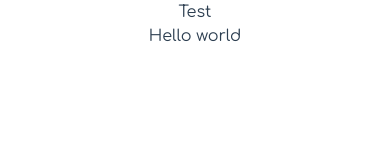
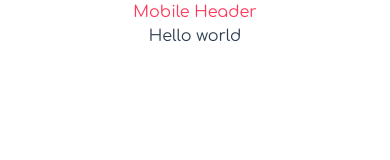
Before and after one commit to elhamhashemii/airbnb-clone, a Vue app: page / in a window 390 px wide. Shown: the top 160 px of the page. Built offline with nearby package versions, Linux system fonts and the light colour scheme.

Commit message:
wip: mobile layout file created

```diff
--- a/src/components/layout/MainLayout.vue
+++ b/src/components/layout/MainLayout.vue
@@ -1,12 +1,15 @@
 <template>
-    <AppHeader />
+    <AppHeader class="hidden md:block" />
+    <AppMobileHeader class="md:hidden" />
 </template>
 
 <script>
 import AppHeader from "./header/AppHeader.vue";
+import AppMobileHeader from "./header/AppMobileHeader.vue";
 export default {
     components: {
-        AppHeader
+        AppHeader,
+        AppMobileHeader
     }
 }
 </script>
--- a/src/components/layout/header/AppMobileHeader.vue
+++ b/src/components/layout/header/AppMobileHeader.vue
@@ -0,0 +1,3 @@
+<template>
+    <h1 class="text-primary">Mobile Header</h1>
+</template>
--- a/tailwind.config.js
+++ b/tailwind.config.js
@@ -10,8 +10,7 @@ module.exports = {
       'primary': '#ff385c',
       'secondary' : '#f7f7f7',
       'black' : '#000',
-      'white' : 'fff',
-
+      'white' : '#fff',
     },
   },
   plugins: [],
```
